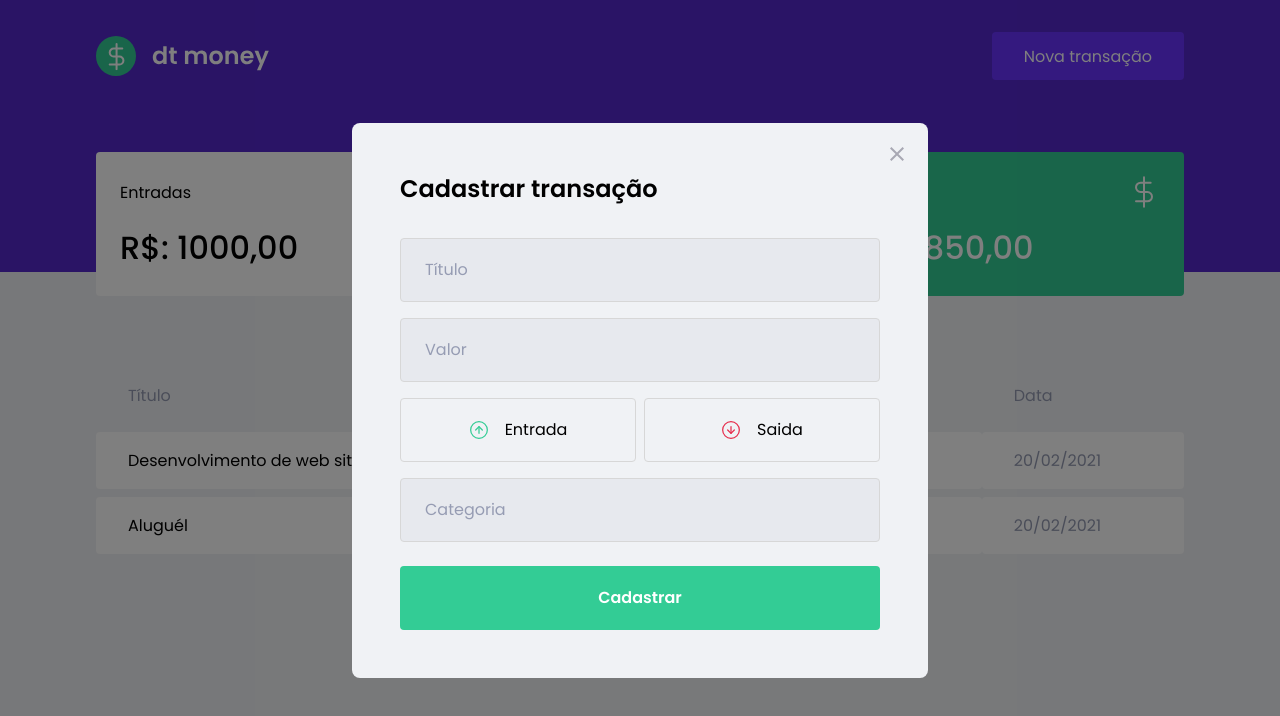
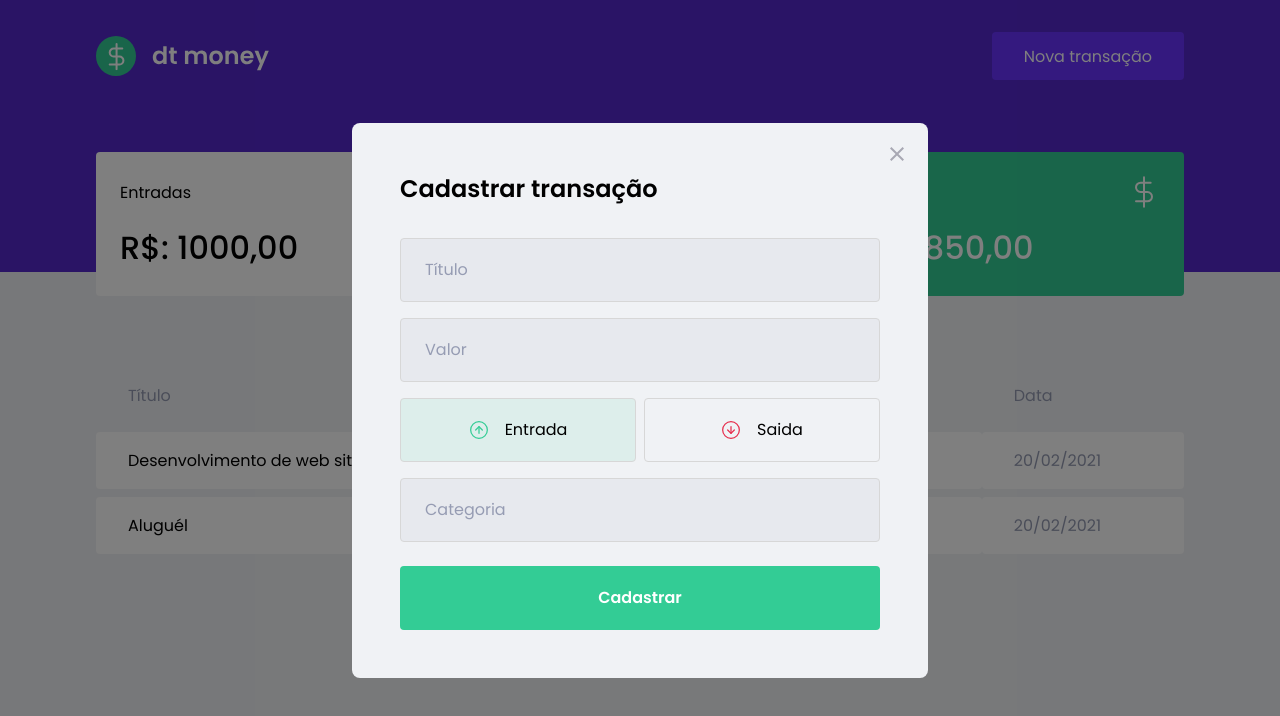
Before and after one commit to WilliamWJD/dtmoney, a React (Create React App) app: page / in a window 1280 px wide. Both pictures are taken after a click on the button "Nova transação". Shown: the top 716 px of the page. Built offline with nearby package versions, Linux system fonts and the light colour scheme; no server answers; what miragejs would draw is missing.

Commit message:
finalizando a estilizaçao do modal de nova transaction

```diff
--- a/src/components/NewTransactionModal/index.tsx
+++ b/src/components/NewTransactionModal/index.tsx
@@ -1,10 +1,11 @@
+import { useState } from 'react';
 import Modal from 'react-modal';
 
 import closeImg from '../../assets/close.svg';
 import incomeImg from '../../assets/income.svg';
 import outcomeImg from '../../assets/outcome.svg';
 
-import { Container, TransactionTypeContainer } from './styles';
+import { Container, TransactionTypeContainer, RadioBox } from './styles';
 
 interface NewTransactionModalProps {
     isOpen: boolean
@@ -12,6 +13,8 @@
 }
 
 export function NewTransactionModal({ isOpen, onRequestClose }: NewTransactionModalProps) {
+    const [type, setType] = useState('deposit')
+
     return (
         <Modal
             isOpen={isOpen}
@@ -37,19 +40,25 @@
                 />
 
                 <TransactionTypeContainer>
-                    <button
+                    <RadioBox
                         type="button"
+                        onClick={()=>setType('deposit')}
+                        isActive={type === 'deposit'}
+                        activeColor="green"
                     >
                         <img src={incomeImg} alt="Entrada" />
                         <span>Entrada</span>
-                    </button>
+                    </RadioBox>
 
-                    <button
+                    <RadioBox
                         type="button"
+                        onClick={()=>setType('withdraw')}
+                        isActive={type === 'withdraw'}
+                        activeColor="red"
                     >
                         <img src={outcomeImg} alt="Saida" />
                         <span>Saida</span>
-                    </button>
+                    </RadioBox>
                 </TransactionTypeContainer>
 
                 <input
--- a/src/components/NewTransactionModal/styles.ts
+++ b/src/components/NewTransactionModal/styles.ts
@@ -1,5 +1,5 @@
 import styled from 'styled-components';
-import { darken } from 'polished';
+import { darken, transparentize } from 'polished';
 
 export const Container = styled.form`
     h2{
@@ -52,12 +52,27 @@
     display: grid;
     grid-template-columns: 1fr 1fr;
     gap: 0.5rem;
+`;
 
-    button{
+interface RadioBoxProps{
+    isActive: boolean;
+    activeColor: 'green' | 'red';
+}
+
+const colors = {
+    green: '#33cc95',
+    red: '#e52e4d'
+}
+
+export const RadioBox = styled.button<RadioBoxProps>`
     height:4rem;
     border:1px solid #d7d7d7;
     border-radius:0.25rem;
-        background:transparent;
+
+    background:${(props)=>props.isActive
+        ? transparentize(0.9, colors[props.activeColor])
+        : 'transparent'
+    };
 
     display:flex;
     align-items:center;
@@ -79,5 +94,4 @@
         font-size:1rem;
         color: var(--text-title);
     }
-    }
 `;
```
Lines whose indentation alone changed are shown as unchanged.
